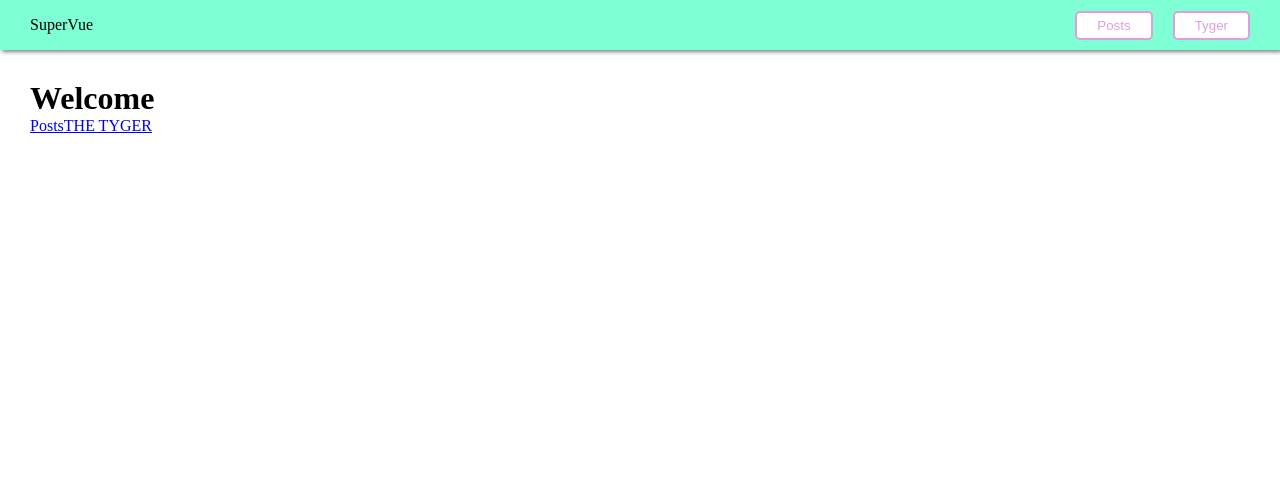
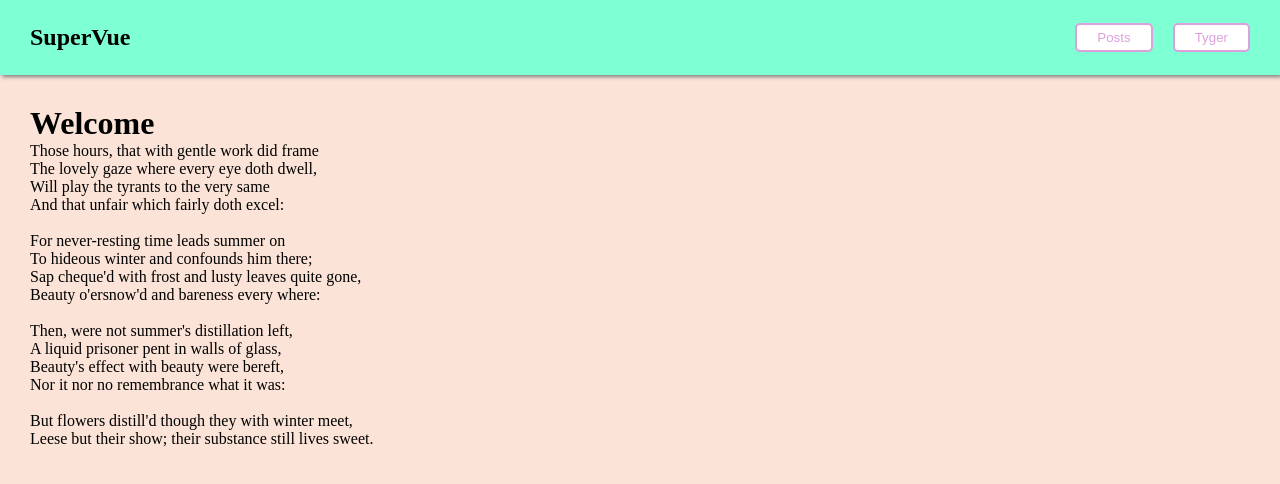
Before and after one commit to namhels/vue3_course, a Vue app: page / in a window 1280 px wide. Shown: the top 484 px of the page. Built offline with nearby package versions, Linux system fonts and the light colour scheme.

Commit message:
add styles, Main

```diff
--- a/src/App.vue
+++ b/src/App.vue
@@ -1,7 +1,9 @@
 <template>
-  <Navbar></Navbar>
+  <div class="app__wrapper">
+    <Navbar></Navbar>
   <div class="app">
     <RouterView></RouterView>
+  </div>
   </div>
 </template>
 
@@ -17,7 +19,10 @@ export default { components: { Navbar } };
   margin: 0;
   box-sizing: border-box;
 }
-
+.app__wrapper {
+  min-height: 100vh;
+  background-color: #fbe4d7;
+}
 .app {
   padding: 30px;
 }
--- a/src/components/UI/Navbar.vue
+++ b/src/components/UI/Navbar.vue
@@ -1,6 +1,6 @@
 <template>
 	<div class="navbar">
-		<div @click="$router.push('/')">SuperVue</div>
+		<h2 @click="$router.push('/')" class="logo">SuperVue</h2>
 		<div class="navbar__btns">
 			<MyButton @click="$router.push('/posts')">Posts</MyButton>
 			<MyButton @click="$router.push('/about')" style="margin-left: 20px;">Tyger</MyButton>
@@ -19,9 +19,12 @@
 	display: flex;
 	align-items: center;
 	padding: 0 30px;
-	height: 50px;
+	height: 75px;
 	background-color: aquamarine;
 	box-shadow: 2px 2px 4px grey;
+}
+.logo {
+	cursor: pointer;
 }
 .navbar__btns {
 	margin-left: auto;
--- a/src/pages/Main.vue
+++ b/src/pages/Main.vue
@@ -1,17 +1,30 @@
 <template>
-	<div>
-		<h1>Welcome</h1>
-		<RouterLink to="/posts">Posts</RouterLink>
-		<RouterLink to="/about">THE TYGER</RouterLink>
-	</div>
+  <div>
+    <h1>Welcome</h1>
+    <p>
+      Those hours, that with gentle work did frame<br />
+      The lovely gaze where every eye doth dwell,<br />
+      Will play the tyrants to the very same<br />
+      And that unfair which fairly doth excel:<br />
+      <br />
+      For never-resting time leads summer on<br />
+      To hideous winter and confounds him there;<br />
+      Sap cheque'd with frost and lusty leaves quite gone,<br />
+      Beauty o'ersnow'd and bareness every where:<br />
+      <br />
+      Then, were not summer's distillation left,<br />
+      A liquid prisoner pent in walls of glass,<br />
+      Beauty's effect with beauty were bereft,<br />
+      Nor it nor no remembrance what it was:<br />
+      <br />
+      But flowers distill'd though they with winter meet,<br />
+      Leese but their show; their substance still lives sweet.<br />
+    </p>
+  </div>
 </template>
 
 <script>
-	export default {
-
-	}
+export default {};
 </script>
 
-<style lang="scss" scoped>
-
-</style>
+<style lang="scss" scoped></style>
```
